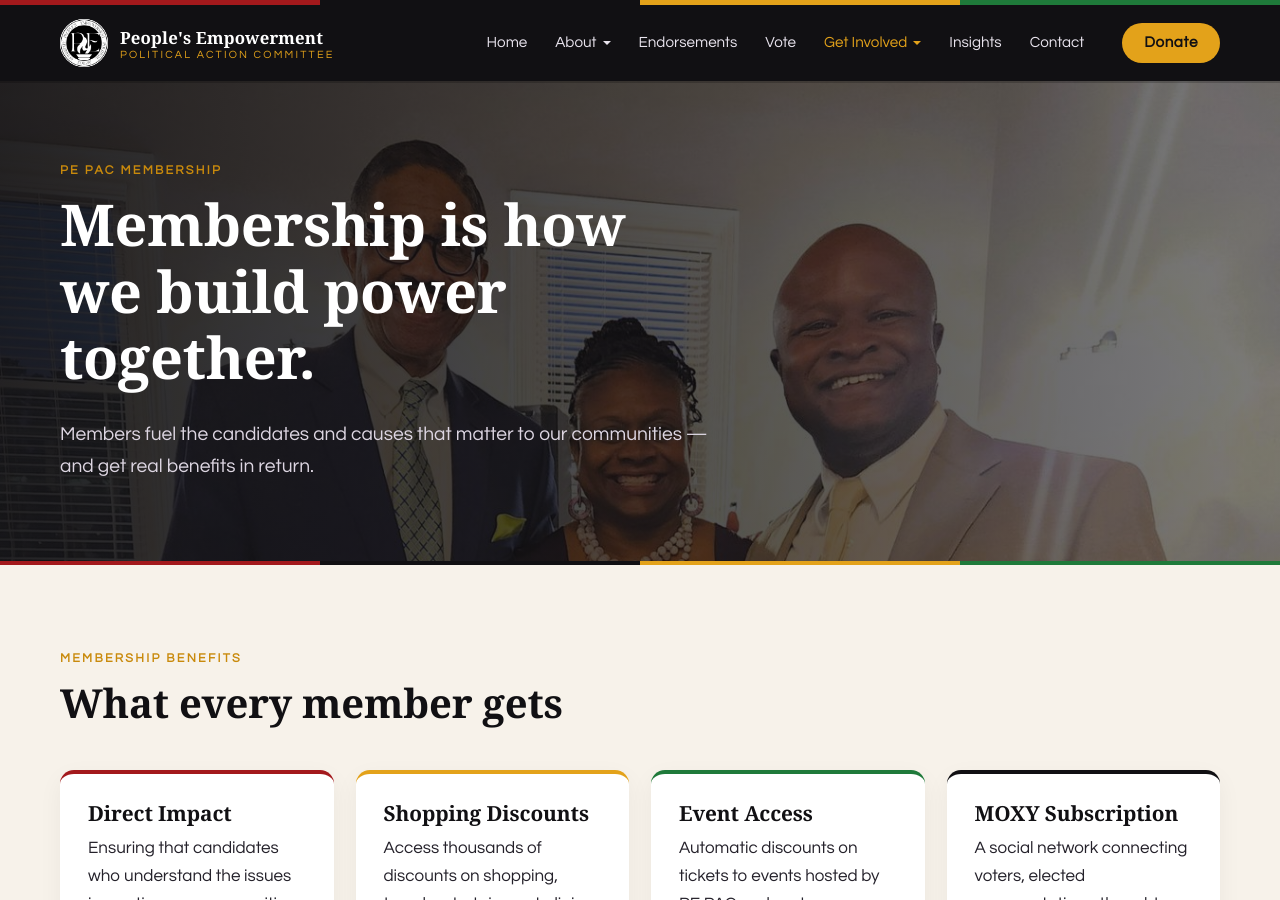
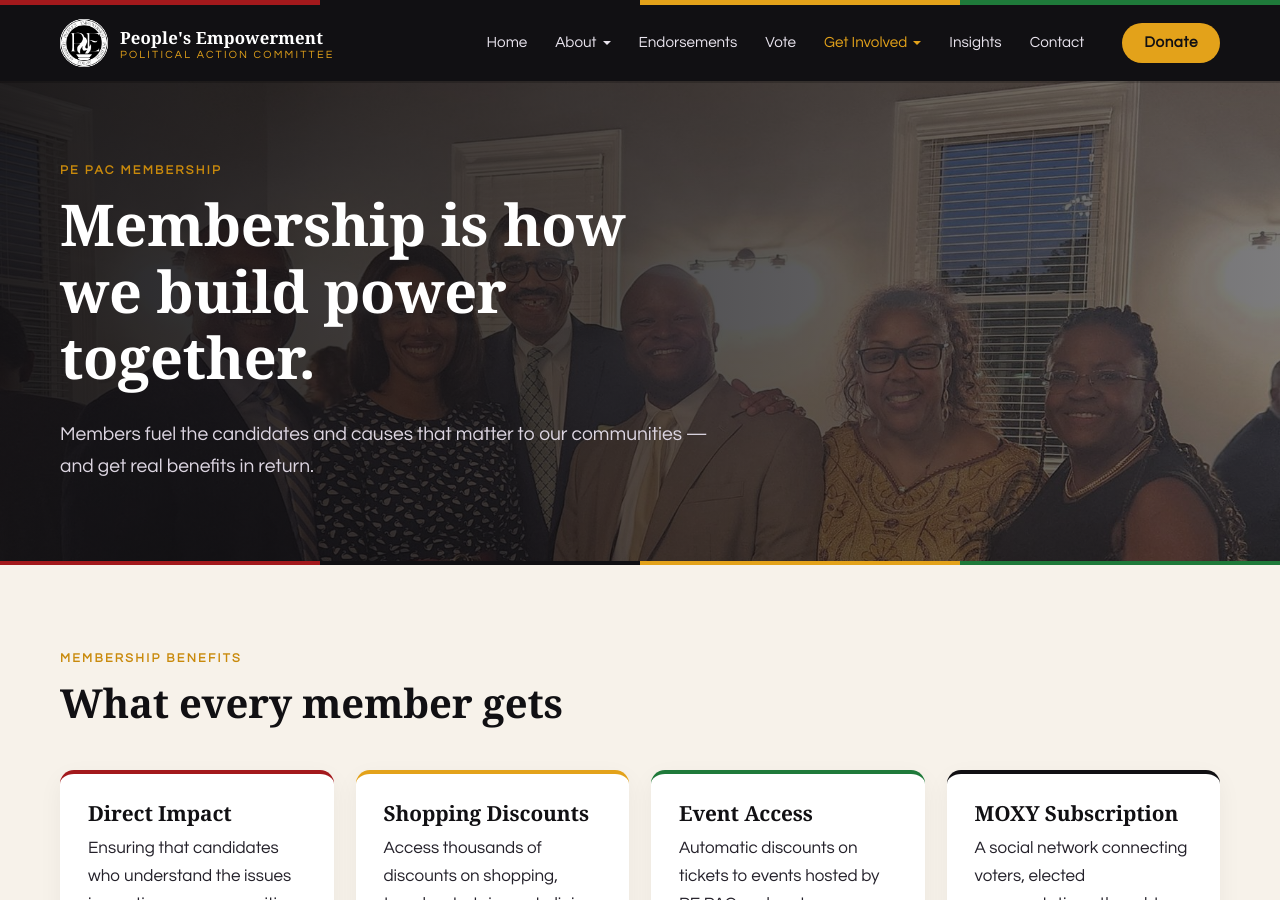
Before and after one commit to PEPACNC/pepac-site, a Jekyll site: the page built from joinpepac.html, in a window 1280 px wide and 900 px high. Built offline with Jekyll 4.4.1, drawn with Linux system fonts in a browser that asks for light colours; some web fonts are replaced.

Commit message:
Change hero image and position for membership section
Updated hero image and position in joinpepac.html.

```diff
--- a/joinpepac.html
+++ b/joinpepac.html
@@ -7,8 +7,8 @@ redirect_from:
 eyebrow: PE PAC Membership
 heading: Membership is how we build power together.
 lede: "Members fuel the candidates and causes that matter to our communities — and get real benefits in return."
-hero_image: /assets/img/wix/3f36b8_c022bea6be824e329ada84a60efef58d.jpg
-hero_pos: center 16%
+hero_image: /assets/img/wix/3f36b8_f37a9d01d5b84ae78aabc16a640bd598.jpg
+hero_pos: center 30%
 description: "Join People’s Empowerment PAC as a Community Member or Leader."
 ---
 <section class="section">
```
